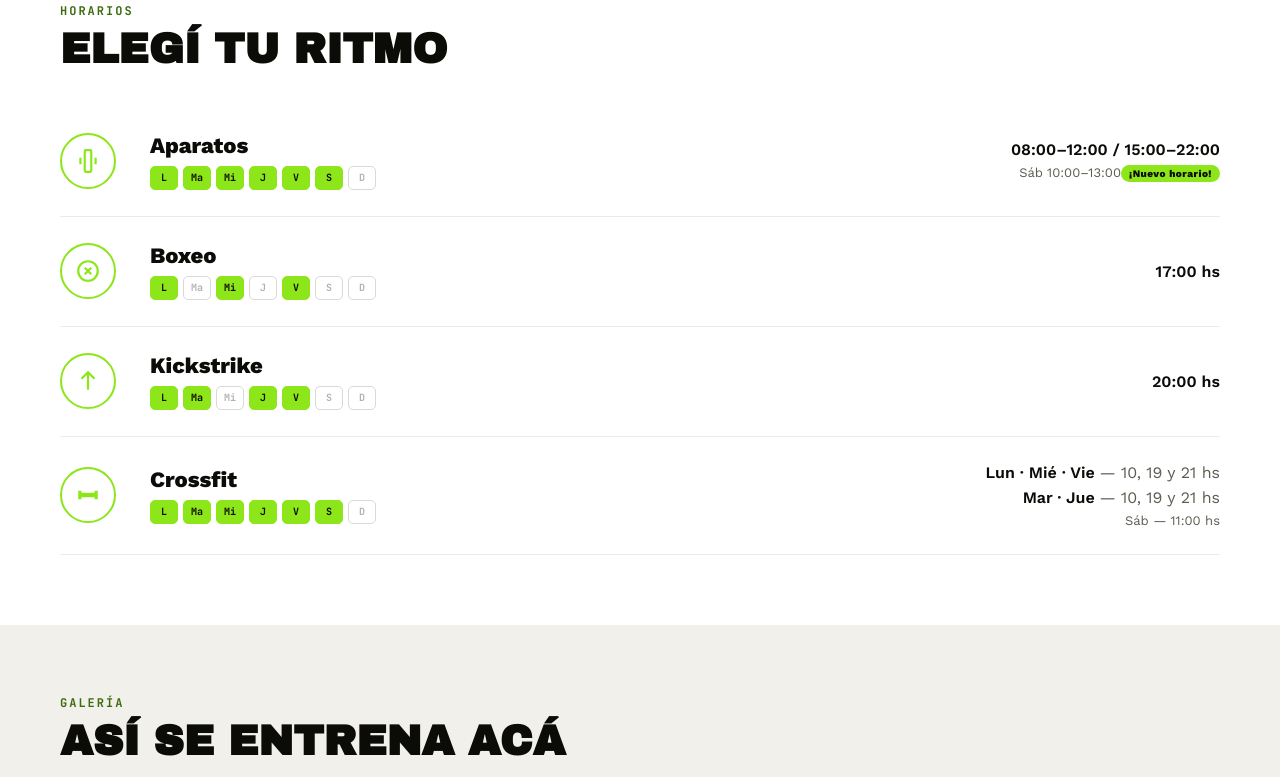
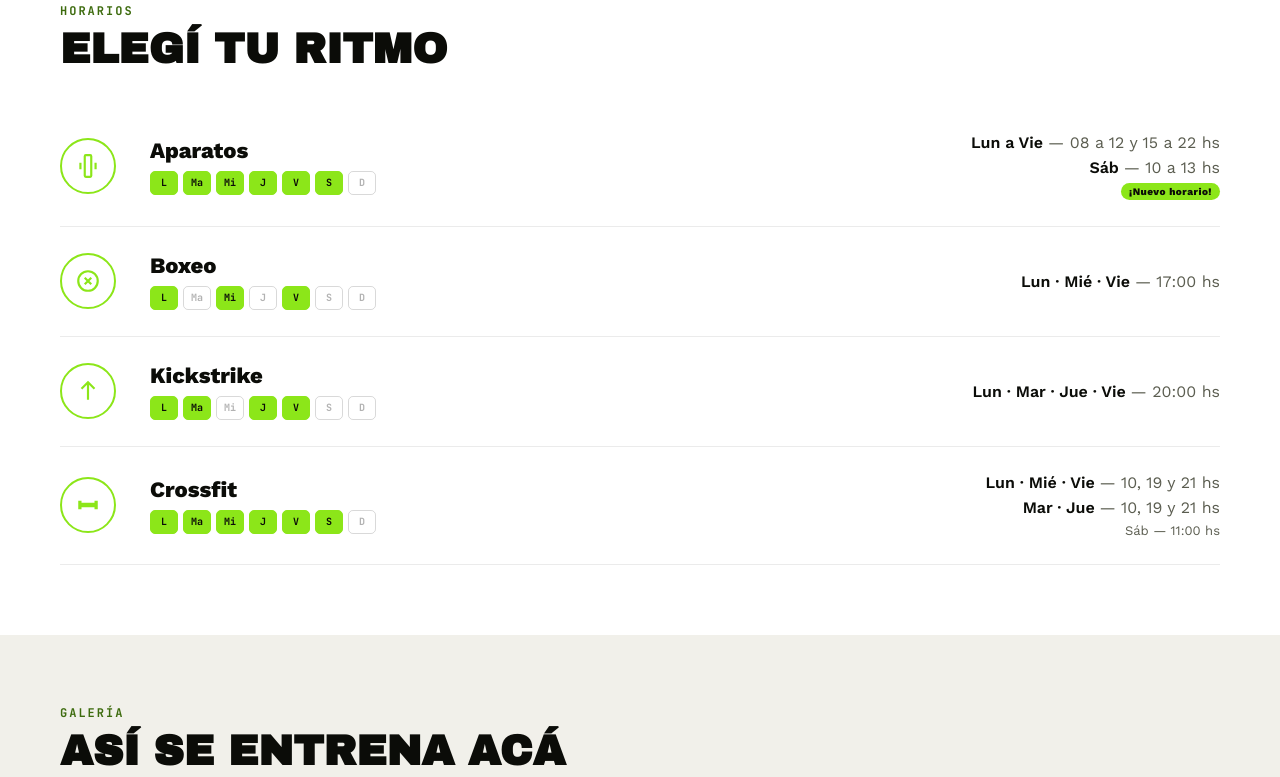
Before and after one commit to FacundoUria/Greenfit, a plain HTML site: page index.html in a window 1280 px wide. Shown: the part 2833-3610 px from the top of the page. Drawn offline with nearby package versions, Linux system fonts and the light colour scheme.

Commit message:
Unificar formato de horarios en todas las clases

```diff
--- a/index.html
+++ b/index.html
@@ -361,7 +361,11 @@
             <span class="day-chip active">L</span><span class="day-chip active">Ma</span><span class="day-chip active">Mi</span><span class="day-chip active">J</span><span class="day-chip active">V</span><span class="day-chip active">S</span><span class="day-chip">D</span>
           </div>
         </div>
-        <div class="class-times">08:00–12:00 / 15:00–22:00<br><span style="color:var(--grey-text); font-size:13px; font-weight:400;">Sáb 10:00–13:00</span><div class="new">¡Nuevo horario!</div></div>
+        <div class="class-times">
+          <div>Lun a Vie <span style="color:var(--grey-text); font-weight:400;">— 08 a 12 y 15 a 22 hs</span></div>
+          <div style="margin-top:6px;">Sáb <span style="color:var(--grey-text); font-weight:400;">— 10 a 13 hs</span></div>
+          <div class="new" style="margin-top:6px;">¡Nuevo horario!</div>
+        </div>
       </div>
       <div class="class-row">
         <div class="class-icon"><svg viewBox="0 0 24 24" fill="none" stroke="#8CE619" stroke-width="2"><circle cx="12" cy="12" r="9"/><path d="M9 9l6 6M15 9l-6 6"/></svg></div>
@@ -371,7 +375,7 @@
             <span class="day-chip active">L</span><span class="day-chip">Ma</span><span class="day-chip active">Mi</span><span class="day-chip">J</span><span class="day-chip active">V</span><span class="day-chip">S</span><span class="day-chip">D</span>
           </div>
         </div>
-        <div class="class-times">17:00 hs</div>
+        <div class="class-times">Lun · Mié · Vie <span style="color:var(--grey-text); font-weight:400;">— 17:00 hs</span></div>
       </div>
       <div class="class-row">
         <div class="class-icon"><svg viewBox="0 0 24 24" fill="none" stroke="#8CE619" stroke-width="2"><path d="M12 4v16M6 10l6-6 6 6"/></svg></div>
@@ -381,7 +385,7 @@
             <span class="day-chip active">L</span><span class="day-chip active">Ma</span><span class="day-chip">Mi</span><span class="day-chip active">J</span><span class="day-chip active">V</span><span class="day-chip">S</span><span class="day-chip">D</span>
           </div>
         </div>
-        <div class="class-times">20:00 hs</div>
+        <div class="class-times">Lun · Mar · Jue · Vie <span style="color:var(--grey-text); font-weight:400;">— 20:00 hs</span></div>
       </div>
       <div class="class-row">
         <div class="class-icon"><svg viewBox="0 0 24 24" fill="none" stroke="#8CE619" stroke-width="2"><path d="M4 9h1v6H4zM19 9h1v6h-1zM7 11h10v2H7z"/></svg></div>
```
